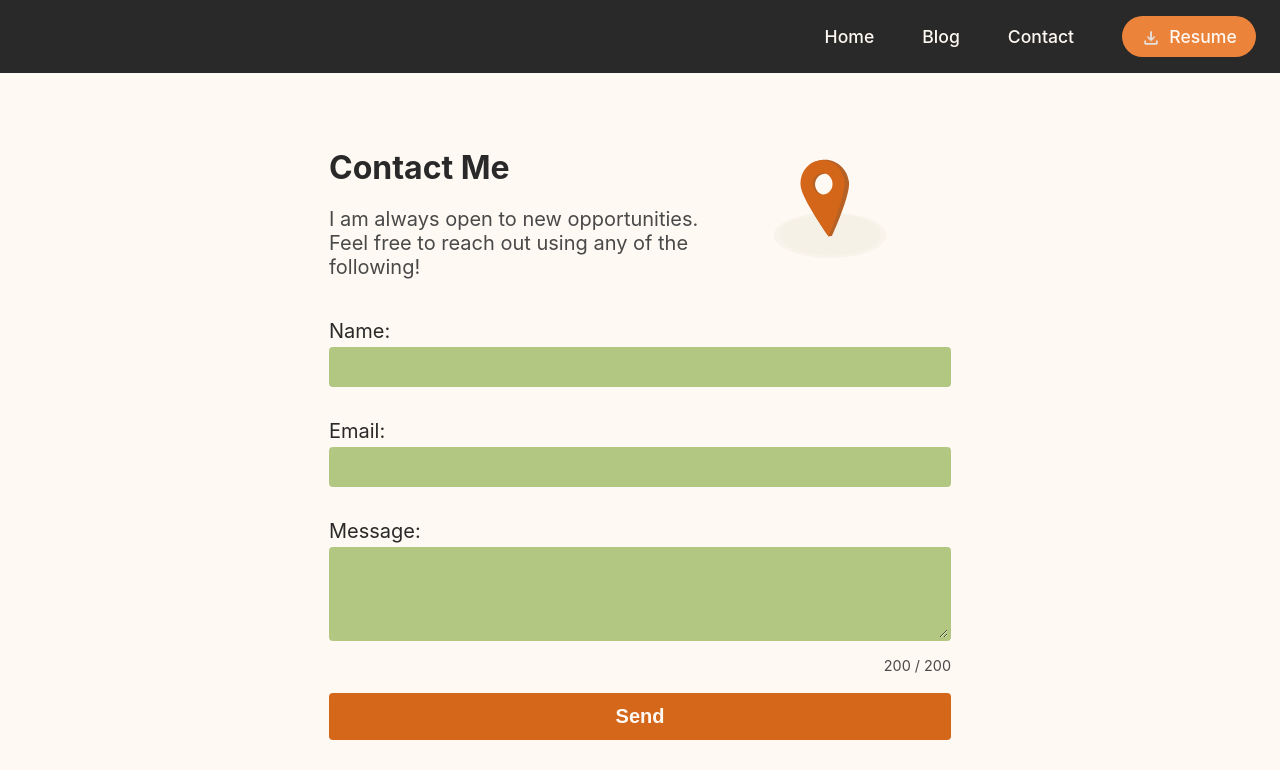
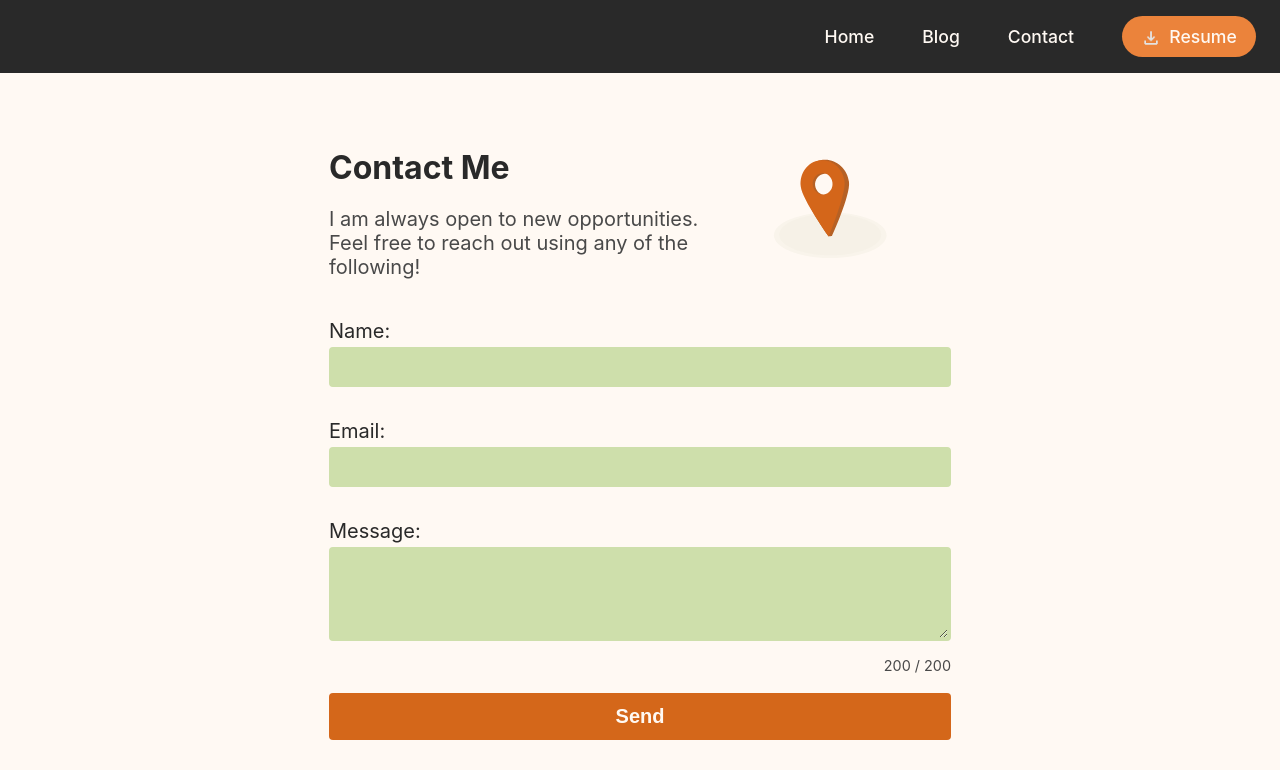
Before and after one commit to jgoodnight72/Portfolio, a React (Create React App) app in the folder frontend/: page /contact in a window 1280 px wide. Shown: the top 770 px of the page. Built offline with nearby package versions, Linux system fonts and the light colour scheme.

Commit message:
Coloring changes

```diff
--- a/frontend/src/Blog.css
+++ b/frontend/src/Blog.css
@@ -92,7 +92,7 @@
   padding: 0.5rem 1rem;
   background: var(--theme-white);
   border: 2px solid var(--secondary-light);
-  color: var(--theme-black);
+  color: var(--theme-grey);
   font-weight: bold;
   border-radius: 4px;
   cursor: pointer;
--- a/frontend/src/Contact.css
+++ b/frontend/src/Contact.css
@@ -61,22 +61,28 @@
   width: 600px;
   padding: 0.5rem;
   border-radius: 4px;
-  border: 3px solid var(--primary-light);
-  background-color: var(--primary-light);
+  border: 3px solid var(--primary-lightest);
+  background-color: var(--primary-lightest);
   margin-bottom: 1rem;
   font-size: 1rem;
   color: var(--theme-black);
-  transition: background-color 0.3s;
+  transition: background-color 0.3s, border-color 0.3s;
   font-family: monospace;
+}
+
+.contact-form input:focus,
+.contact-form textarea:focus {
+  border-color: var(--primary-light);
+  outline: none;
 }
 
 .contact-form input:-webkit-autofill,
 .contact-form textarea:-webkit-autofill {
-  -webkit-box-shadow: 0 0 0 1000px var(--primary-light) inset !important;
-  box-shadow: 0 0 0 1000px var(--primary-light) inset !important;
+  -webkit-box-shadow: 0 0 0 1000px var(--primary-lightest) inset !important;
+  box-shadow: 0 0 0 1000px var(--primary-lightest) inset !important;
   -webkit-text-fill-color: var(--theme-black) !important;
   color: var(--theme-black) !important;
-  border: 3px solid var(--primary-light);
+  border: 3px solid var(--primary-lightest);
 }
 
 .contact-form button {
@@ -103,6 +109,7 @@
   text-align: right;
   margin-bottom: 0.5em;
 }
+
 
 /* Logos Section */
 
--- a/frontend/src/Home.css
+++ b/frontend/src/Home.css
@@ -26,7 +26,7 @@
     align-self: flex-start;
     margin-left: 2rem;
     margin-bottom: 1rem;
-    color: var(--theme-white);
+    color: var(--theme-black);
 }
 
 .home-container p {
@@ -114,7 +114,7 @@
 }
 
 .accordion-item.open .accordion-title {
-  background: var(--primary-light);
+  background: var(--primary-lightest);
   color: var(--primary-dark);
   border-radius: 4px;
 }
@@ -162,7 +162,7 @@
 
 .skills {
   margin-top: 3rem;
-  background-color: var(--primary-light);
+  background-color: var(--primary-lightest);
   width: 704px;
   margin-left: auto;
   margin-right: auto;
@@ -178,9 +178,10 @@
   padding: 0.5rem 1rem;
   border: none;
   border-radius: 4px;
-  background: var(--primary-light);
-  outline: 2px solid var(--primary-dark);
-  color: var(--theme-white);
+  background: var(--primary-lightest);
+  outline: 2px solid var(--primary-light);
+  color: var(--theme-black);
+  box-shadow: 0 4px 8px var(--primary-light);
   cursor: pointer;
   transition: background 0.3s;
   font-size: 1.2rem;
@@ -188,12 +189,12 @@
 }
 
 .btn-skills:hover {
-  background: var(--primary-dark);
-  outline: 3px solid var(--primary-dark);
+  background: var(--primary-light);
 }
 
 .btn-skills.active {
-  background: var(--primary-dark);
+  background: var(--primary-light);
+  box-shadow: 0 4px 8px var(--primary-lightest);
 }
 
 .icons-grid {
--- a/frontend/src/theme.css
+++ b/frontend/src/theme.css
@@ -4,7 +4,7 @@
   --theme-grey: #494949;
   --primary-dark: #6c8238;
   --primary-light: #b2c781;
-  --primary-lightest: #d3e7ac;
+  --primary-lightest: #cedfab;
   --secondary-light: #eb833b;
   --secondary-dark: #d4671a;
   --theme-shadow: rgba(0,0,0,0.40);
```
Also changed, not shown: 1 other file (tests, documents, lock files or other folders).
